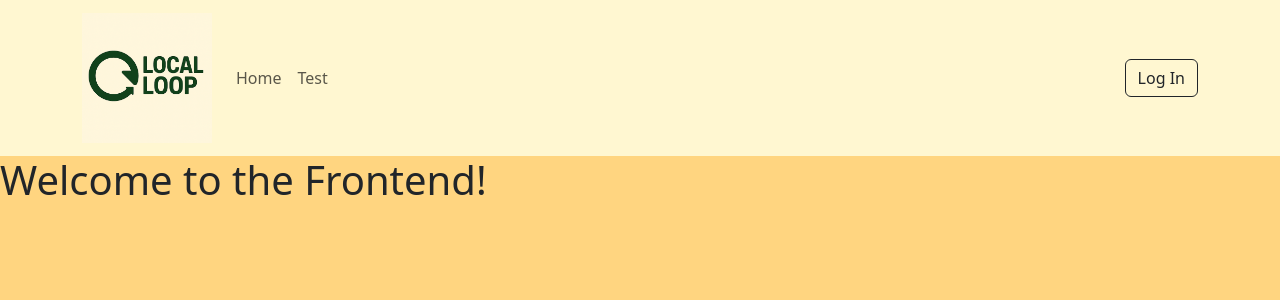
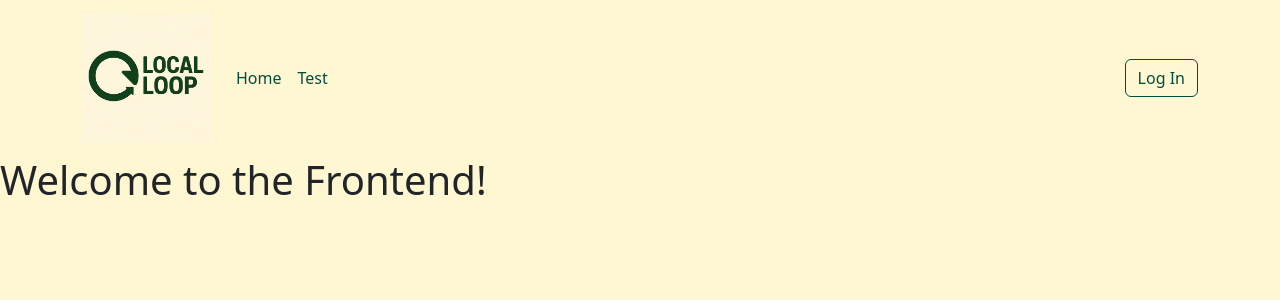
Before and after one commit to FLMP13/Local-Loop-Frontend, a React (Vite) app in the folder my-app/: page / in a window 1280 px wide. Shown: the top 300 px of the page. Built offline with nearby package versions, Linux system fonts and the light colour scheme.

Commit message:
Change the accent colors of the App

```diff
--- a/my-app/src/index.css
+++ b/my-app/src/index.css
@@ -1,4 +1,49 @@
-/* Styles for the app */
+
 body {
-  background-color: #FFD580;
+  background-color: #fff7d1;  /* beige */
 }
+
+:root {
+  --brand: #004d40;
+  --brand-dark: #00332a;
+}
+
+.btn-dark,
+.btn-outline-dark {
+  color: #fff;
+  background-color: var(--brand);
+  border-color: var(--brand);
+}
+
+.btn-outline-dark {
+  background-color: transparent;
+  color: var(--brand);
+}
+
+.btn-outline-dark:hover,
+.btn-outline-dark:focus,
+.btn-dark:hover,
+.btn-dark:focus {
+  background-color: var(--brand-dark);
+  border-color: var(--brand-dark);
+  color: #fff;
+}
+
+.navbar-light .navbar-brand,
+.navbar-light .navbar-nav .nav-link {
+  color: var(--brand);
+}
+
+.navbar-light .navbar-nav .nav-link:hover,
+.navbar-light .navbar-nav .nav-link:focus {
+  color: var(--brand-dark);
+}
+
+/* 4) Global link color */
+a {
+  color: var(--brand);
+}
+
+a:hover {
+  color: var(--brand-dark);
+}
```
